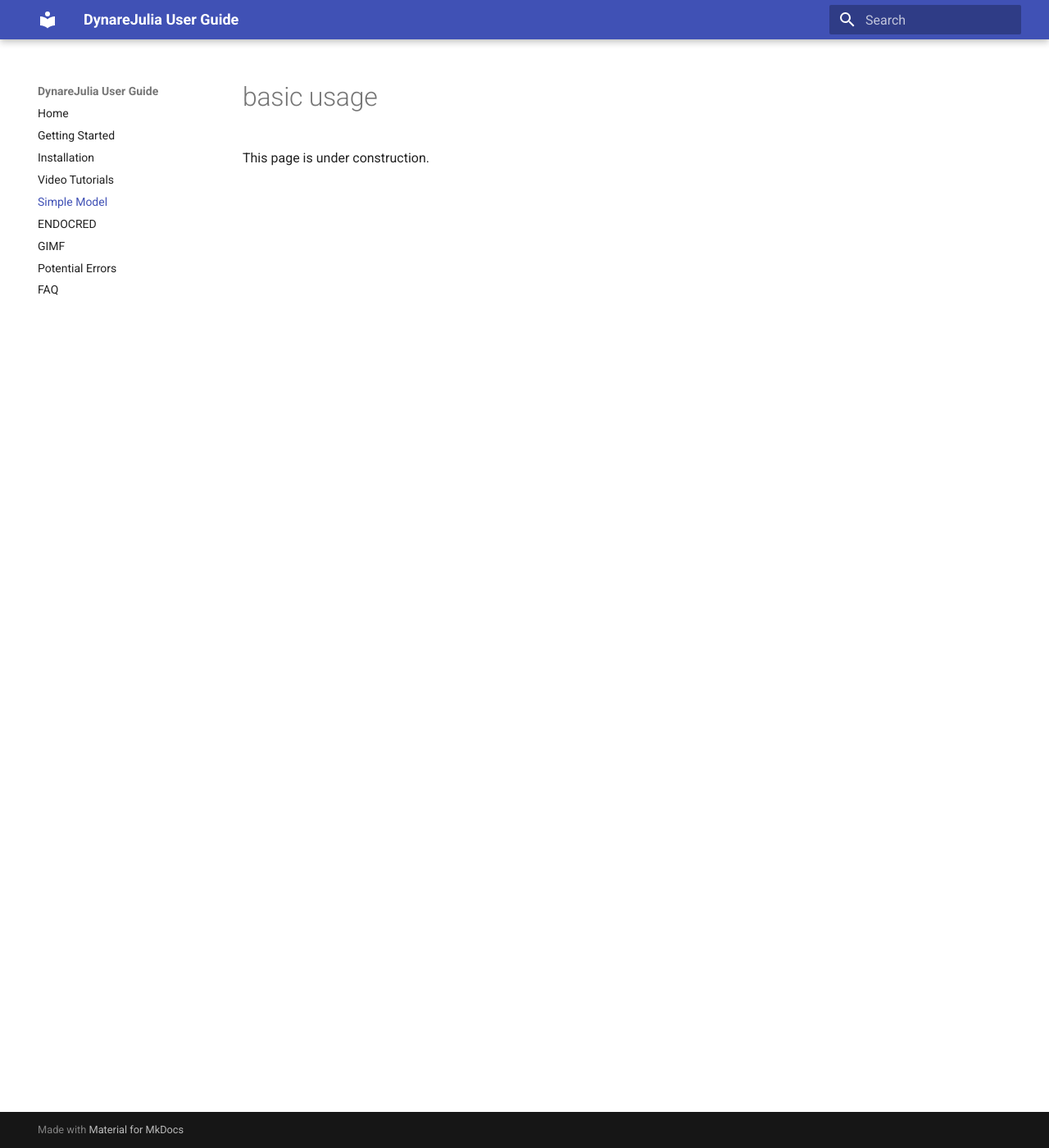
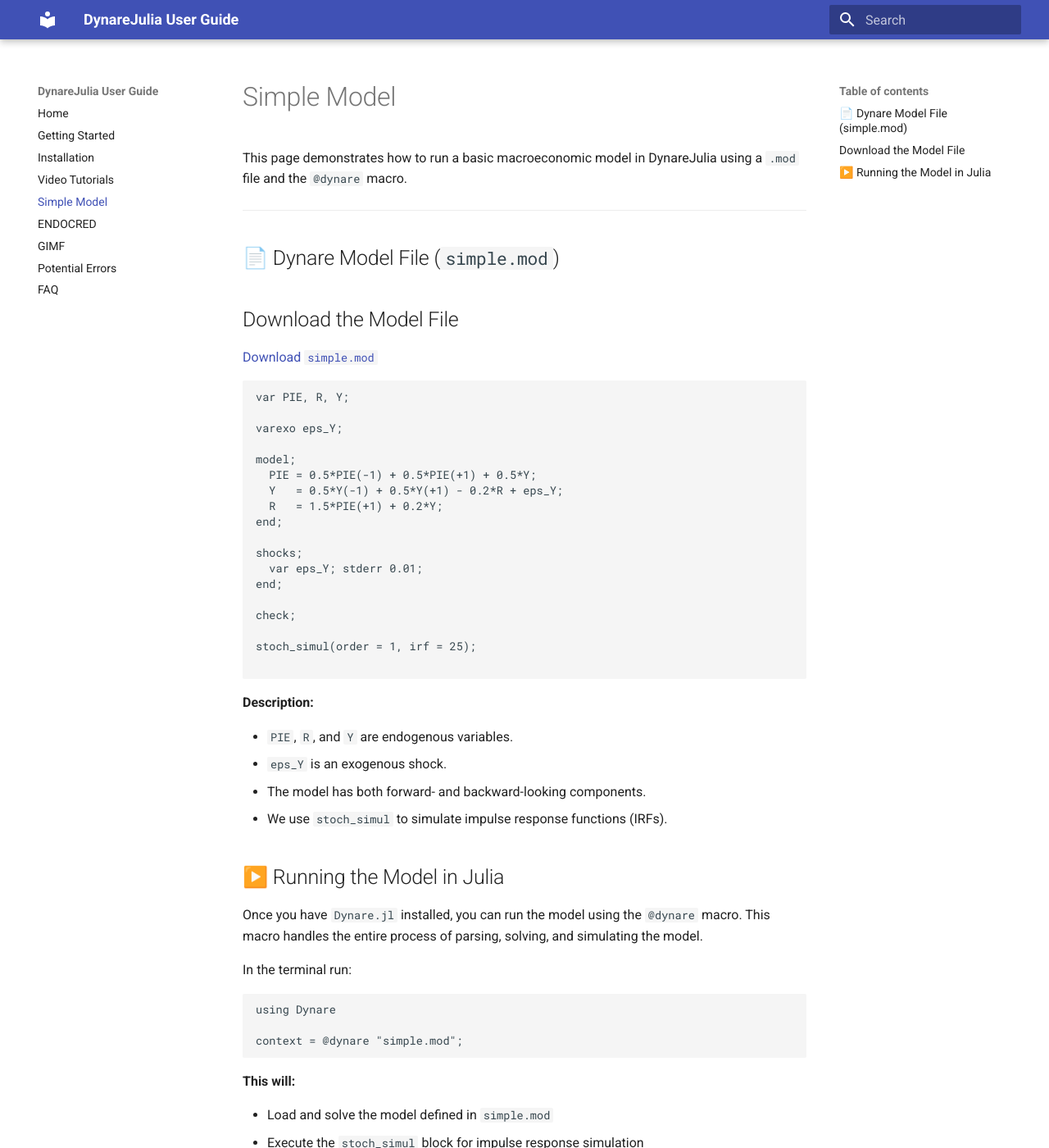
Before and after one commit to AsyaKostanyan/DynareJulia-User-Guide, an MkDocs documentation site: the page built from docs/simple-model.md, in a window 1280 px wide and 1400 px high. Shown: the whole window at 82% size. Built offline with MkDocs 1.6.1 and Material for MkDocs 9.7.7, drawn with Linux system fonts in a browser that asks for light colours; some of the changed text lies outside the part shown.

Commit message:
Add ENDOCRED model files and usage page

````diff
--- a/docs/simple-model.md
+++ b/docs/simple-model.md
@@ -1,3 +1,58 @@
-# basic usage
+# Simple Model
 
-This page is under construction.
+This page demonstrates how to run a basic macroeconomic model in DynareJulia using a `.mod` file and the `@dynare` macro.
+
+---
+
+## 📄 Dynare Model File (`simple.mod`)
+
+## Download the Model File
+
+[Download `simple.mod`](models/simple.mod)
+
+
+```mod
+var PIE, R, Y;
+
+varexo eps_Y;
+
+model;
+  PIE = 0.5*PIE(-1) + 0.5*PIE(+1) + 0.5*Y;
+  Y   = 0.5*Y(-1) + 0.5*Y(+1) - 0.2*R + eps_Y;
+  R   = 1.5*PIE(+1) + 0.2*Y;
+end;
+
+shocks;
+  var eps_Y; stderr 0.01;
+end;
+
+check;
+
+stoch_simul(order = 1, irf = 25);
+
+```
+
+**Description:**
+
+- `PIE`, `R`, and `Y` are endogenous variables.
+- `eps_Y` is an exogenous shock.
+- The model has both forward- and backward-looking components.
+- We use `stoch_simul` to simulate impulse response functions (IRFs).
+
+## ▶️ Running the Model in Julia
+
+Once you have `Dynare.jl` installed, you can run the model using the `@dynare` macro. This macro handles the entire process of parsing, solving, and simulating the model.
+
+In the terminal run:
+
+```julia
+using Dynare
+
+context = @dynare "simple.mod";
+```
+
+**This will:**
+
+- Load and solve the model defined in `simple.mod`
+- Execute the `stoch_simul` block for impulse response simulation
+- Store all output and diagnostics in the `context` variable
--- a/mkdocs.yml
+++ b/mkdocs.yml
@@ -9,6 +9,6 @@
   - Video Tutorials: video-tutorials.md
   - Simple Model: simple-model.md
   - ENDOCRED: endocred.md
-  - GIMF: gimf.mdgit add mkdocs.yml docs/simple-model.md docs/endocred.md docs/gimf.md
+  - GIMF: gimf.md
   - Potential Errors: potential-errors.md
   - FAQ: faq.md
````
Also changed, not shown: docs/endocred.md (+26 -2 lines), 5 other files.
